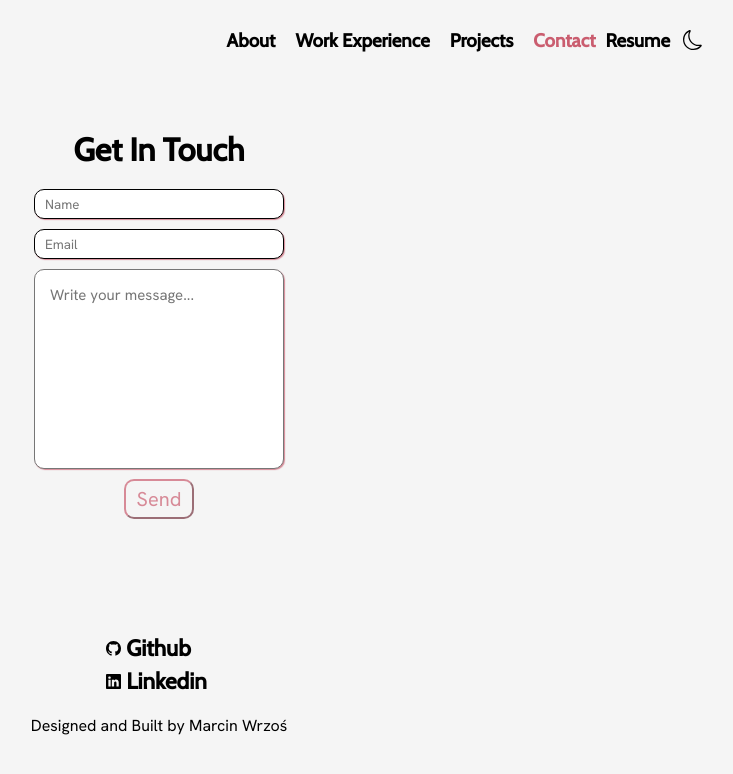
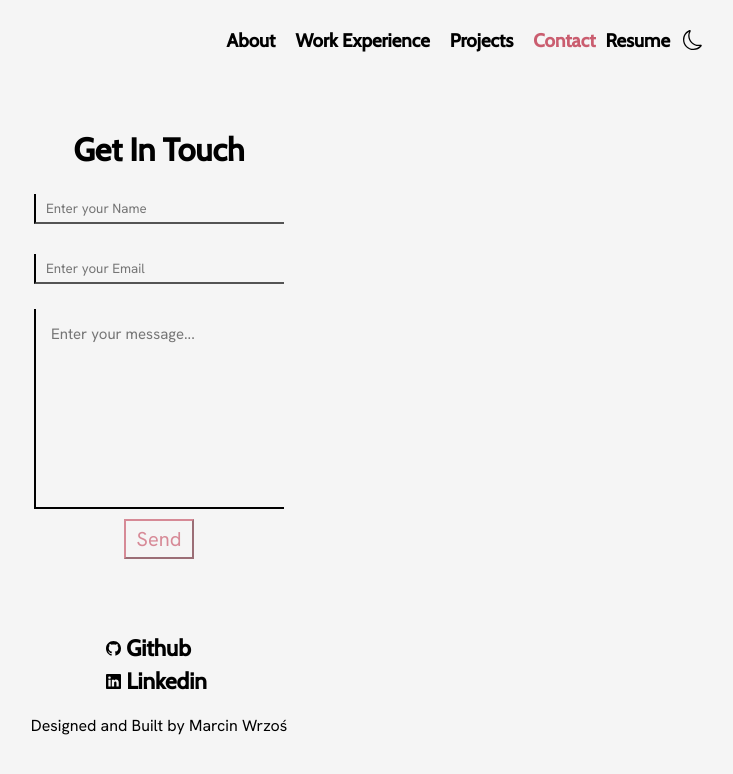
Before and after one commit to Marcinwrzs/Portfolio, a React (Create React App) app: page /#/contact in a window 1280 px wide. Shown: the top 774 px of the page, without its empty margins (481-1214 px from the left). Built offline with nearby package versions, Linux system fonts and the light colour scheme.

Commit message:
contact form

```diff
--- a/src/pages/Motion.tsx
+++ b/src/pages/Motion.tsx
@@ -5,7 +5,7 @@ type MotionProps = {
   children: ReactNode;
 } & HTMLMotionProps<"div">;
 
-const Motion = ({ children, ...rest }: MotionProps) => {
+export const Motion = ({ children, ...rest }: MotionProps) => {
   return (
     <motion.div
       initial={{ opacity: 0, scale: 0.5 }}
@@ -18,4 +18,4 @@ const Motion = ({ children, ...rest }: MotionProps) => {
   );
 };
 
-export default Motion;
+/* export default Motion; */
--- a/src/pages/components/About/About.tsx
+++ b/src/pages/components/About/About.tsx
@@ -1,6 +1,6 @@
 import {GlobalContext} from 'context/Globalstate';
 import {useContext} from 'react';
-import Motion from 'pages/Motion';
+import {Motion} from 'pages/Motion';
 import { StyledAbout, TextWrapper, PhotoWrapper } from './About.styled';
 import portfolioPhoto from 'img/profile/portfolio photo.png';
 import portfolioPhotoNight from 'img/profile/portfolio photo night.png';
--- a/src/pages/components/Contact/Contact.tsx
+++ b/src/pages/components/Contact/Contact.tsx
@@ -1,4 +1,4 @@
-import Motion from 'pages/Motion';
+import {Motion} from 'pages/Motion';
 import ContactForm from 'pages/components/ContactForm/ContactForm';
 import { GoMarkGithub } from 'react-icons/go';
 import { BsLinkedin } from 'react-icons/bs';
--- a/src/pages/components/ContactForm/ContactForm.styled.tsx
+++ b/src/pages/components/ContactForm/ContactForm.styled.tsx
@@ -36,11 +36,11 @@ export const Form = styled.form`
   input {
     width: 250px;
     height: 30px;
-    border-radius: 10px;
-    border: 1px solid;
-    box-shadow: 1px 1px 1px var(--skill-color-day);
+    border-width: 0 0 2px 2px;
+    border-color: black;
+    background-color: rgba(0,0,0,0);
     padding-left: 10px;
-    margin-top: 10px;
+    margin: 15px 0;
     outline: none;
   }
 
@@ -48,11 +48,12 @@ export const Form = styled.form`
     margin: 10px 0;
     width: 250px;
     height: 200px;
-    border-radius: 10px;
+    border-width: 0 0 2px 2px;
+    border-color: black;
+    background-color: rgba(0,0,0,0);
     padding: 15px;
     resize: none;
     font-size: 15px;
-    box-shadow: 1px 1px 1px var(--skill-color-day);
     outline: none;
   }
 `;
@@ -61,7 +62,6 @@ export const FormButton = styled.button`
   height: 40px;
   width: 70px;
   background-color: rgba(0,0,0,0);
-  border-radius: 10px;
   font-size: 20px;
   border-color: var(--skill-color-day);
   cursor: pointer;
--- a/src/pages/components/ContactForm/ContactForm.tsx
+++ b/src/pages/components/ContactForm/ContactForm.tsx
@@ -74,9 +74,9 @@ const ContactForm: React.FC = () => {
             <span>{error}</span>
           </ErrorPopup> : ''}
           <Form ref={form} onSubmit={sendEmail} noValidate>
-            <input type="text" name="name" placeholder="Name" value={contactForm.name} onChange={updateField} required />
-            <input type="email" name="email" placeholder="Email" value={contactForm.email} onChange={updateField} required />
-            <textarea name="message" placeholder="Write your message..." value={contactForm.message} onChange={updateField} required />
+            <input type="text" name="name" placeholder="Enter your Name" value={contactForm.name} onChange={updateField} required />
+            <input type="email" name="email" placeholder="Enter your Email" value={contactForm.email} onChange={updateField} required />
+            <textarea name="message" placeholder="Enter your message..." value={contactForm.message} onChange={updateField} required />
             <FormButton type="submit">Send</FormButton>
           </Form>
         </div>
--- a/src/pages/components/ErrorPage/ErrorPage.tsx
+++ b/src/pages/components/ErrorPage/ErrorPage.tsx
@@ -1,4 +1,4 @@
-import Motion from 'pages/Motion';
+import {Motion} from 'pages/Motion';
 import { ErrorPageWrapper } from './ErrorPage.styled'
 
 const ErrorPage: React.FC = () => {
--- a/src/pages/components/Experience/Experience.tsx
+++ b/src/pages/components/Experience/Experience.tsx
@@ -1,4 +1,4 @@
-import Motion from 'pages/Motion';
+import {Motion} from 'pages/Motion';
 import 'index.css'
 import { StyledExperience, StyledPosition } from './Experience.styled'
 
--- a/src/pages/components/Projects/Projects.tsx
+++ b/src/pages/components/Projects/Projects.tsx
@@ -1,6 +1,6 @@
 import {GlobalContext} from 'context/Globalstate';
 import {useContext} from 'react';
-import Motion from 'pages/Motion';
+import {Motion} from 'pages/Motion';
 import Foodie from 'img/projects/Foodie.png';
 import Blackjack from 'img/projects/Blackjack.png';
 import Portfolio from 'img/projects/Portfolio.png';
```
